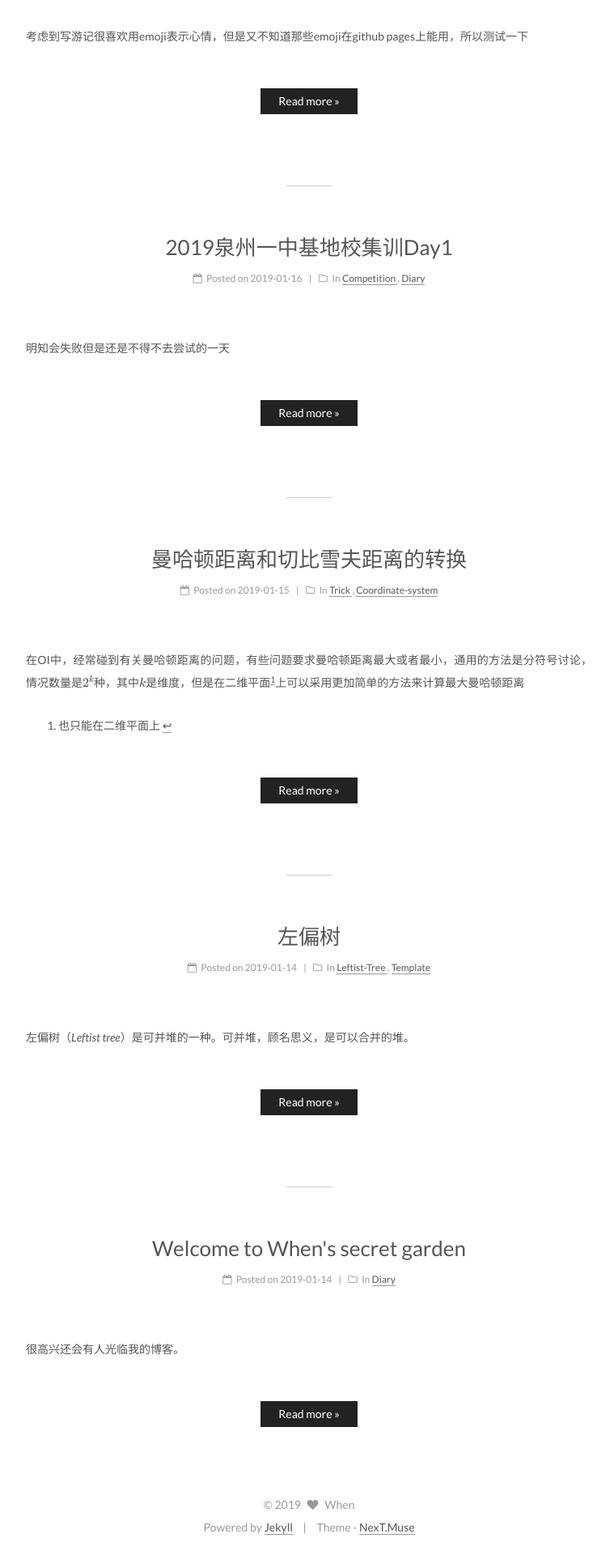
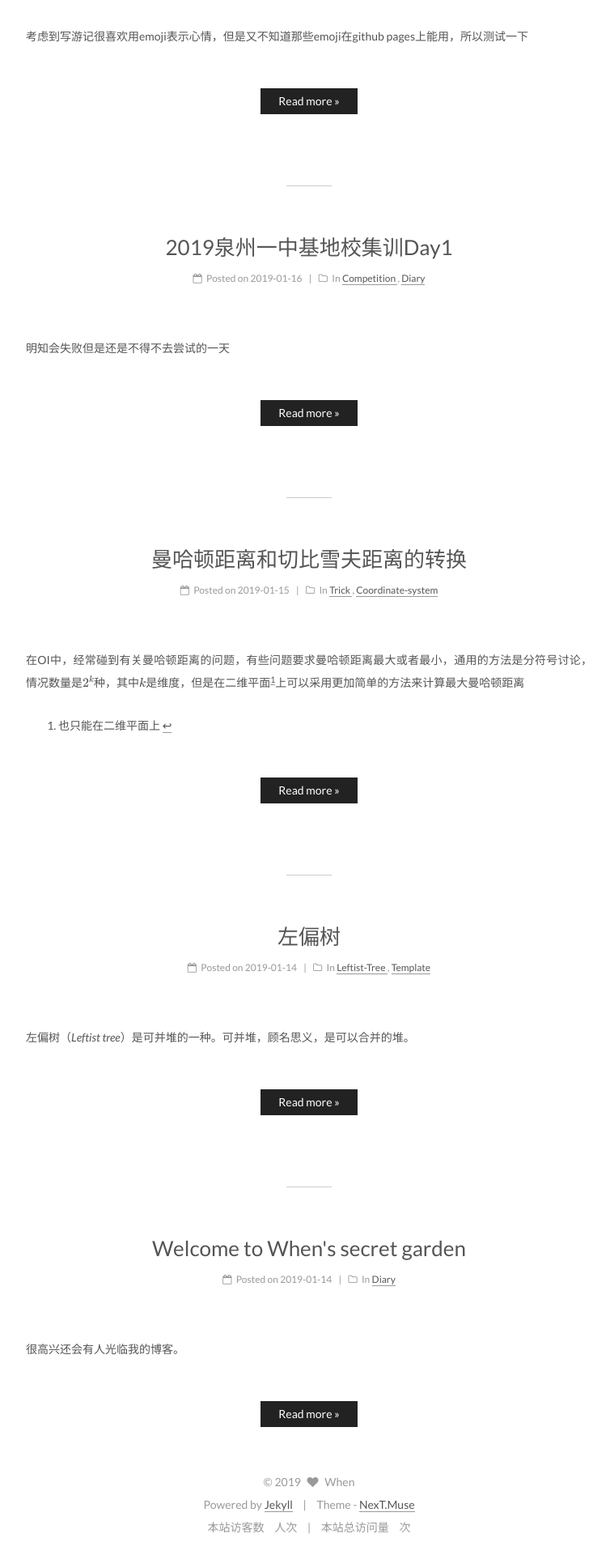
Before and after one commit to BalanceUhen/BalanceUhen.github.io, a Jekyll site: the page built from index.html, in a window 1280 px wide. Shown: the part 1647-3567 px from the top of the page at 81% size, without its empty margins (258-1012 px from the left). Built offline with Jekyll 4.4.1, drawn with Linux system fonts in a browser that asks for light colours; emoji names are drawn with the system emoji font; formulas are drawn with MathJax 3; the list of posts is cut into pages by our own code; comment, search, counter and statistics services are not loaded.

Commit message:
Update _config.yml

```diff
--- a/_config.yml
+++ b/_config.yml
@@ -530,19 +530,19 @@ leancloud_visitors:
 # Get more information on http://ibruce.info/2015/04/04/busuanzi/
 busuanzi_count:
   # count values only if the other configs are false
-  enable: false
+  enable: true
   # custom uv span for the whole site
   site_uv: true
-  site_uv_header: <i class="fa fa-user"></i>
-  site_uv_footer:
+  site_uv_header: 本站访客数
+  site_uv_footer: 人次
   # custom pv span for the whole site
   site_pv: true
-  site_pv_header: <i class="fa fa-eye"></i>
-  site_pv_footer:
+  site_pv_header: 本站总访问量
+  site_pv_footer: 次
   # custom pv span for one page only
   page_pv: true
-  page_pv_header: <i class="fa fa-file-o"></i>
-  page_pv_footer:
+  page_pv_header: 本文总阅读量
+  page_pv_footer: 次
 
 
 # Tencent analytics ID
```
